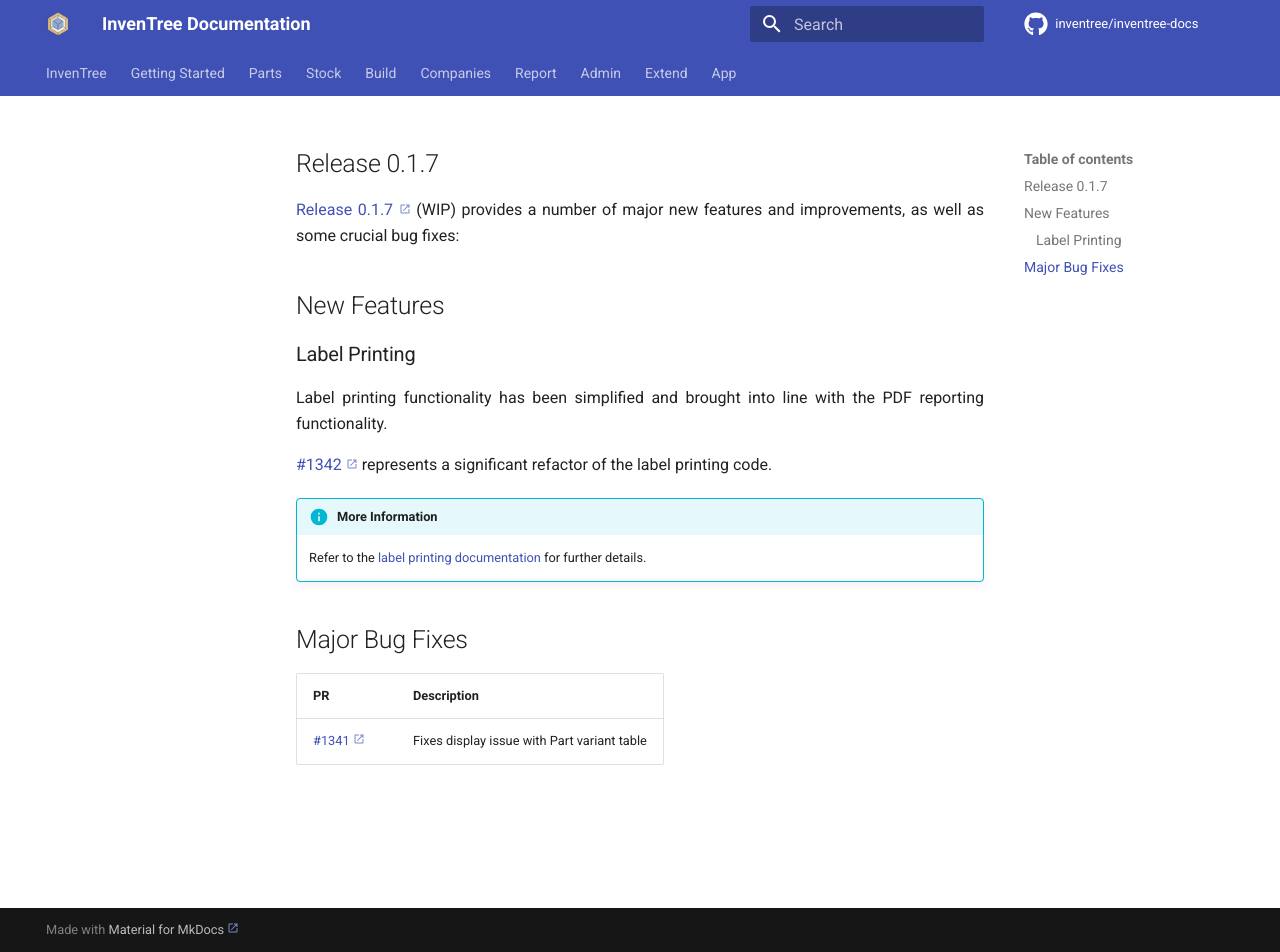
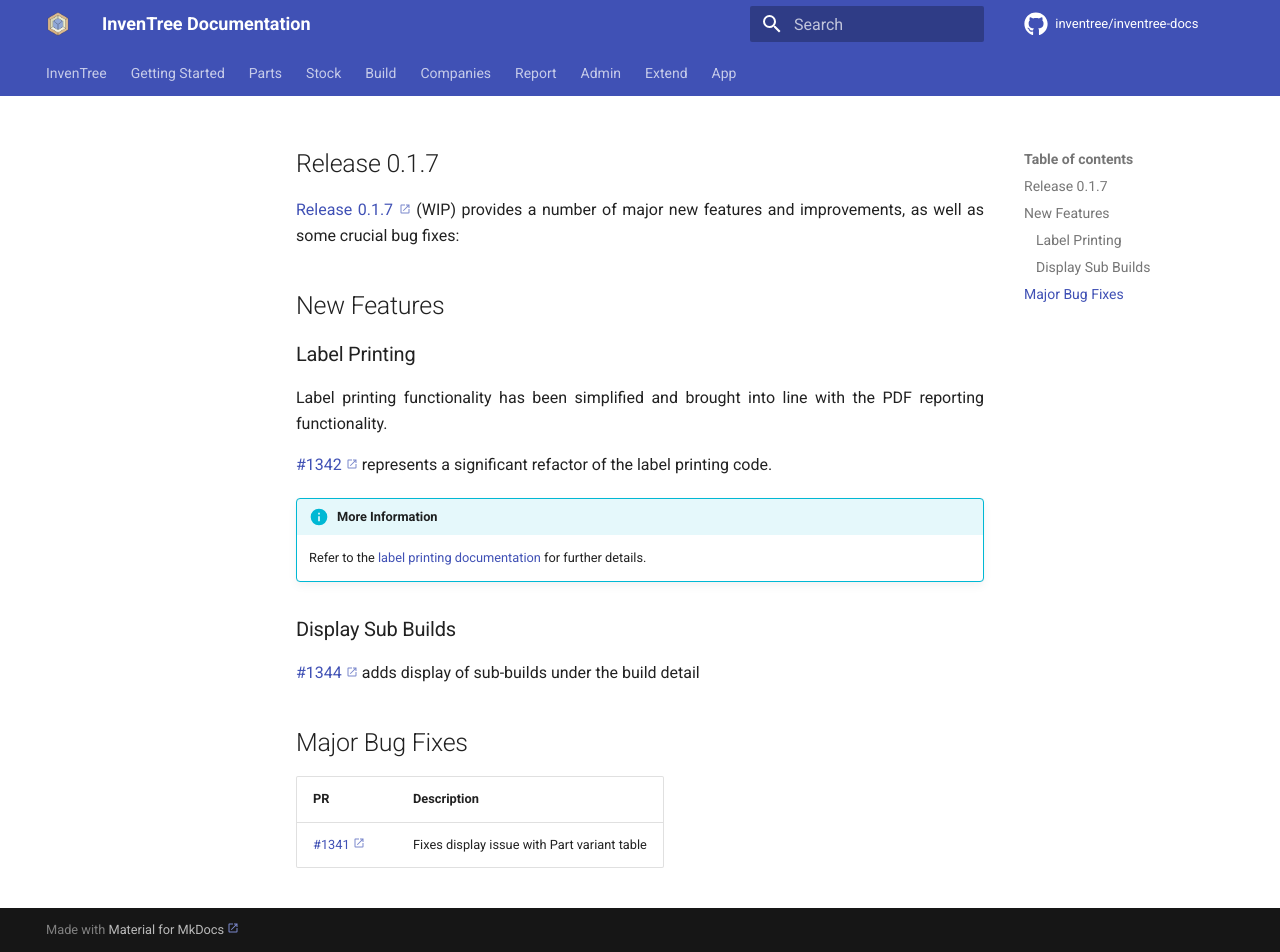
Before and after one commit to inventree/inventree-docs, an MkDocs documentation site: the page built from docs/releases/0.1.7.md, in a window 1280 px wide and 952 px high. Built offline with MkDocs 1.6.1 and Material for MkDocs 9.7.7, drawn with Linux system fonts in a browser that asks for light colours; a script that is not in the unit is left out; comment, search, counter and statistics services are not loaded.

Commit message:
Update 0.1.7.md

```diff
--- a/docs/releases/0.1.7.md
+++ b/docs/releases/0.1.7.md
@@ -17,6 +17,10 @@ Label printing functionality has been simplified and brought into line with the
 !!! info "More Information"
     Refer to the [label printing documentation](../../report/labels) for further details.
 
+### Display Sub Builds
+
+[#1344](https://github.com/inventree/InvenTree/pull/1344) adds display of sub-builds under the build detail
+
 ## Major Bug Fixes
 | PR | Description |
 | --- | --- |
```
